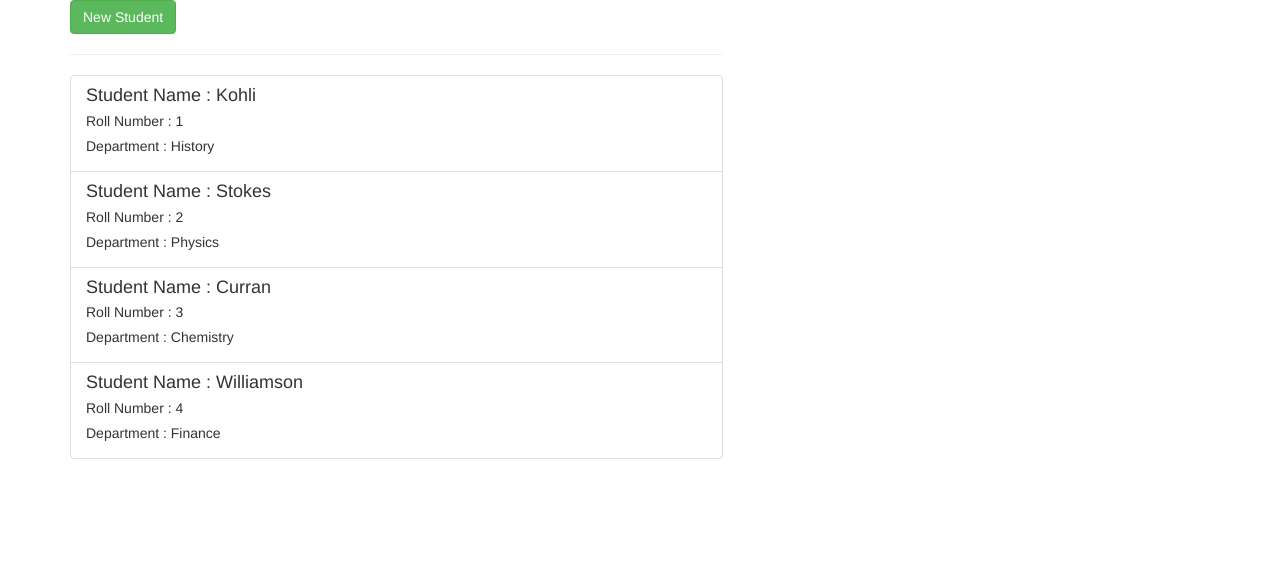
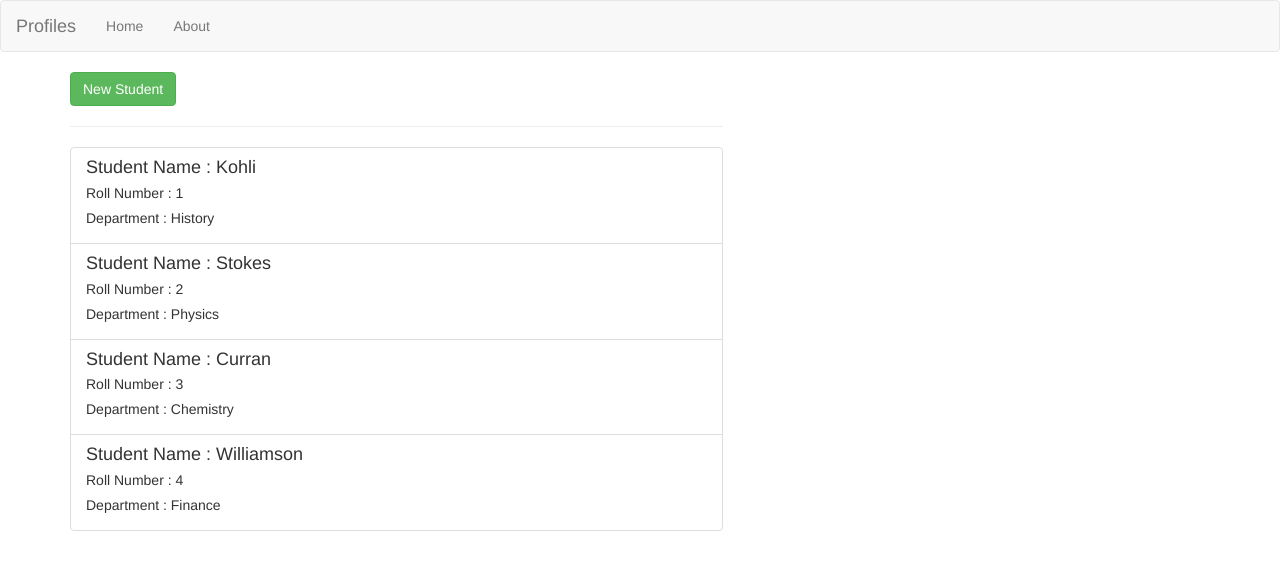
Before and after one commit to Abhinav7076/angular, an Angular app: page / in a window 1280 px wide. Shown: the top 570 px of the page. Built offline with nearby package versions, Linux system fonts and the light colour scheme.

Commit message:
adding a navbar

```diff
--- a/src/app/app.component.html
+++ b/src/app/app.component.html
@@ -1,3 +1,4 @@
+<app-header></app-header>
 <div class="container">
     <div class="row">
         <div class="col-md-7">
--- a/src/app/app.module.ts
+++ b/src/app/app.module.ts
@@ -4,11 +4,13 @@
 
 import { AppComponent } from './app.component';
 import { HomeComponent } from './home/home.component';
+import { HeaderComponent } from './header/header.component';
 
 @NgModule({
   declarations: [
     AppComponent,
-    HomeComponent
+    HomeComponent,
+    HeaderComponent
   ],
   imports: [
     FormsModule,
--- /dev/null
+++ b/src/app/header/header.component.html
@@ -0,0 +1,13 @@
+<nav class="navbar navbar-default">
+    <div class="container-fluid">
+        <div class="navbar-header">
+            <a href="#" class="navbar-brand">Profiles</a>
+        </div>
+        <div class="collapse navbar-collapse">
+            <ul class="nav navbar-nav">
+                <li><a href="#">Home</a></li>
+                <li><a href="#">About</a></li>
+            </ul>
+        </div>
+    </div>
+</nav>
--- /dev/null
+++ b/src/app/header/header.component.ts
@@ -0,0 +1,15 @@
+import { Component, OnInit } from '@angular/core';
+
+@Component({
+  selector: 'app-header',
+  templateUrl: './header.component.html',
+  styleUrls: ['./header.component.css']
+})
+export class HeaderComponent implements OnInit {
+
+  constructor() { }
+
+  ngOnInit(): void {
+  }
+
+}
```
Also changed, not shown: src/app/header/header.component.css (added).
